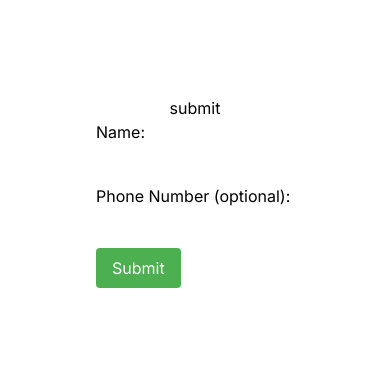
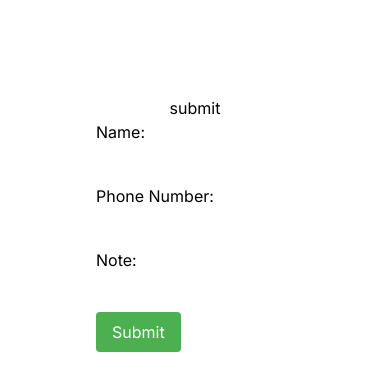
Before and after one commit to jarrensj/sti, a Next.js app: page /submit in a window 390 px wide. Shown: the top 390 px of the page. Built offline with nearby package versions, Linux system fonts and the light colour scheme.

Commit message:
add note field and make phone number required

```diff
--- a/components/Form.tsx
+++ b/components/Form.tsx
@@ -5,15 +5,17 @@ import React, { useState } from 'react';
 const Form = () => {
   const [name, setName] = useState<string>('');
   const [phoneNumber, setPhoneNumber] = useState<string>('');
+  const [note, setNote] = useState<string>('');
   const [submitted, setSubmitted] = useState<boolean>(false);
 
   const handleSubmit = (e: React.FormEvent<HTMLFormElement>) => {
     e.preventDefault();
-    console.log({ name, phoneNumber });
+    console.log({ name, phoneNumber, note });
 
     // clear form after submit
     setName('');
     setPhoneNumber('');
+    setNote('');
     setSubmitted(true);
   };
 
@@ -32,13 +34,25 @@ const Form = () => {
           />
         </div>
         <div>
-          <label htmlFor="phoneNumber">Phone Number (optional):</label>
+          <label htmlFor="phoneNumber">Phone Number:</label>
           <input
             type="text"
             id="phoneNumber"
             value={phoneNumber}
             onChange={(e) => setPhoneNumber(e.target.value)}
             style={{ width: '100%', padding: '0.5rem' }}
+            required
+          />
+        </div>
+        <div>
+          <label htmlFor="note">Note:</label>
+          <input
+            type="text"
+            id="note"
+            value={note}
+            onChange={(e) => setNote(e.target.value)}
+            style={{ width: '100%', padding: '0.5rem' }}
+            required
           />
         </div>
         <button
```
